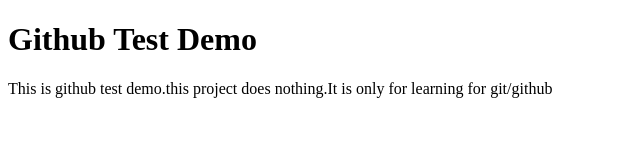
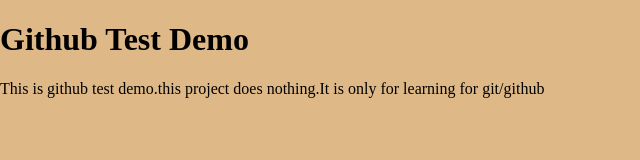
Before and after one commit to GovindRaval/test, a plain HTML site: page index.html in a window 1280 px wide. Shown: the whole page, without its empty margins (0-640 px from the left). Drawn offline with Linux system fonts and the light colour scheme.

Commit message:
add app css

```diff
--- /dev/null
+++ b/app.css
@@ -0,0 +1,5 @@
+body{
+    background-color: burlywood;
+    margin: 0;
+    padding: 0;
+}
--- a/index.html
+++ b/index.html
@@ -5,6 +5,7 @@
     <meta charset="UTF-8">
     <meta http-equiv="X-UA-Compatible" content="IE=edge">
     <meta name="viewport" content="width=device-width, initial-scale=1.0">
+    <link rel="stylesheet" href="app.css">
     <title>GitHub Test Demo</title>
 </head>
 
```
